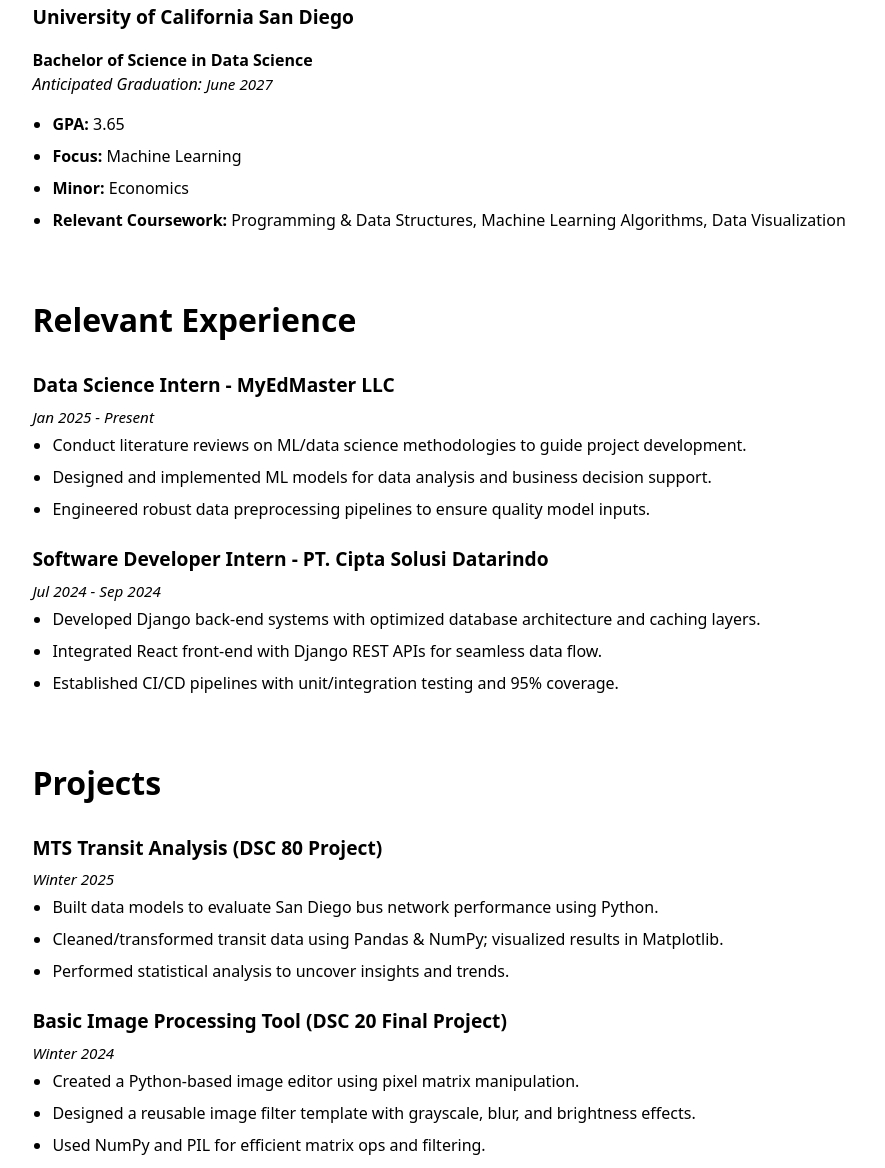
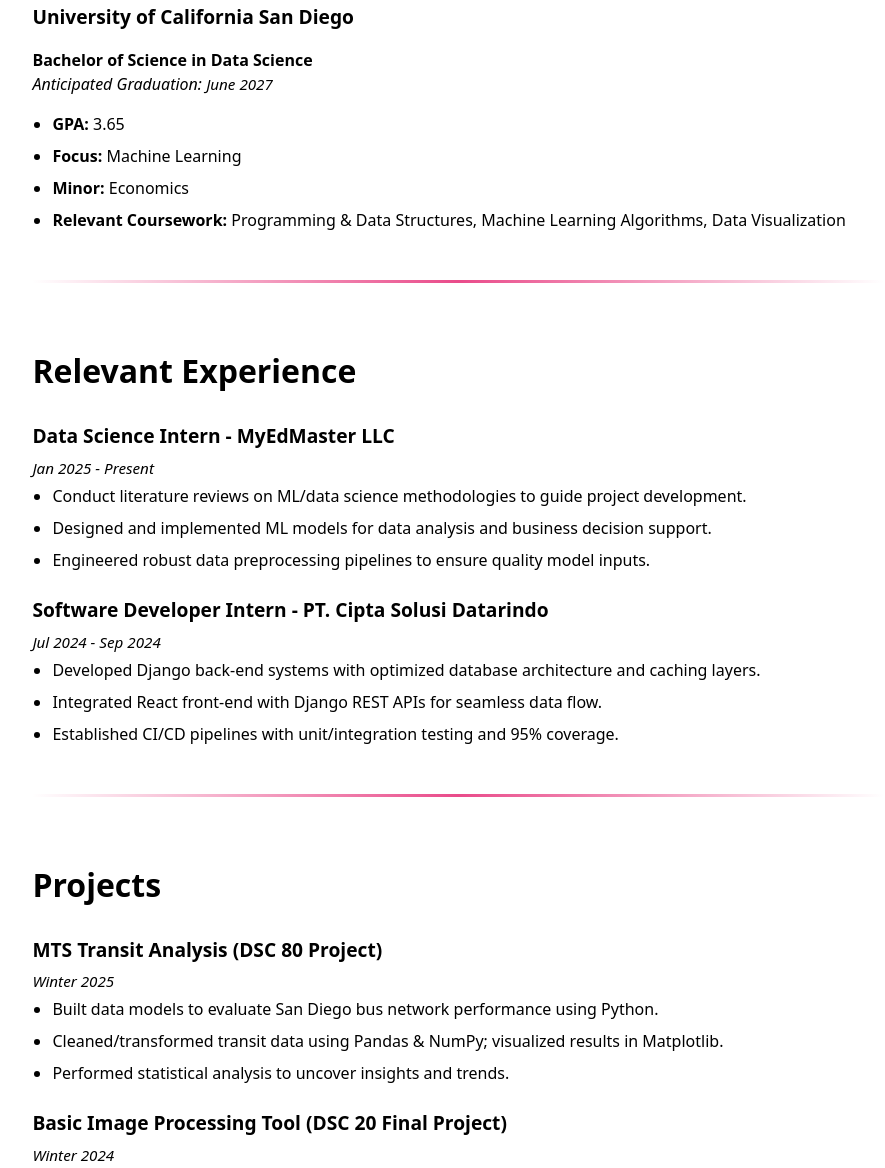
Before and after one commit to netflyx/portfolio, a plain HTML site: page cv.html in a window 1280 px wide. Shown: the part 529-1697 px from the top of the page, without its empty margins (182-1067 px from the left). Drawn offline with Linux system fonts and the light colour scheme.

Commit message:
updated cv

```diff
--- a/cv.css
+++ b/cv.css
@@ -112,3 +112,20 @@
   z-index: 1000;
   border: 1px solid var(--border-color);
 }
+
+.divider {
+  height: 3px;
+  width: 100%;
+  margin: 3em 0;
+  background: linear-gradient(
+    to right,
+    transparent,
+    var(--color-accent),
+    transparent
+  );
+  border: none;
+}
+
+* {
+  transition: background-color 0.3s ease, color 0.3s ease, border-color 0.3s ease;
+}
--- a/cv.html
+++ b/cv.html
@@ -32,6 +32,7 @@
       </article>
     </section>
 
+    <div class="divider"></div>
 
     <section>
       <h2>Relevant Experience</h2>
@@ -57,6 +58,8 @@
       </article>
     </section>
 
+    <div class="divider"></div>
+
     <section>
       <h2>Projects</h2>
 
@@ -81,6 +84,8 @@
       </article>
     </section>
 
+    <div class="divider"></div>
+
     <section>
       <h2>Campus & Community Involvement</h2>
 
@@ -104,6 +109,8 @@
         </ul>
       </article>
     </section>
+
+    <div class="divider"></div>
 
     <section>
       <h2>Skills</h2>
```
